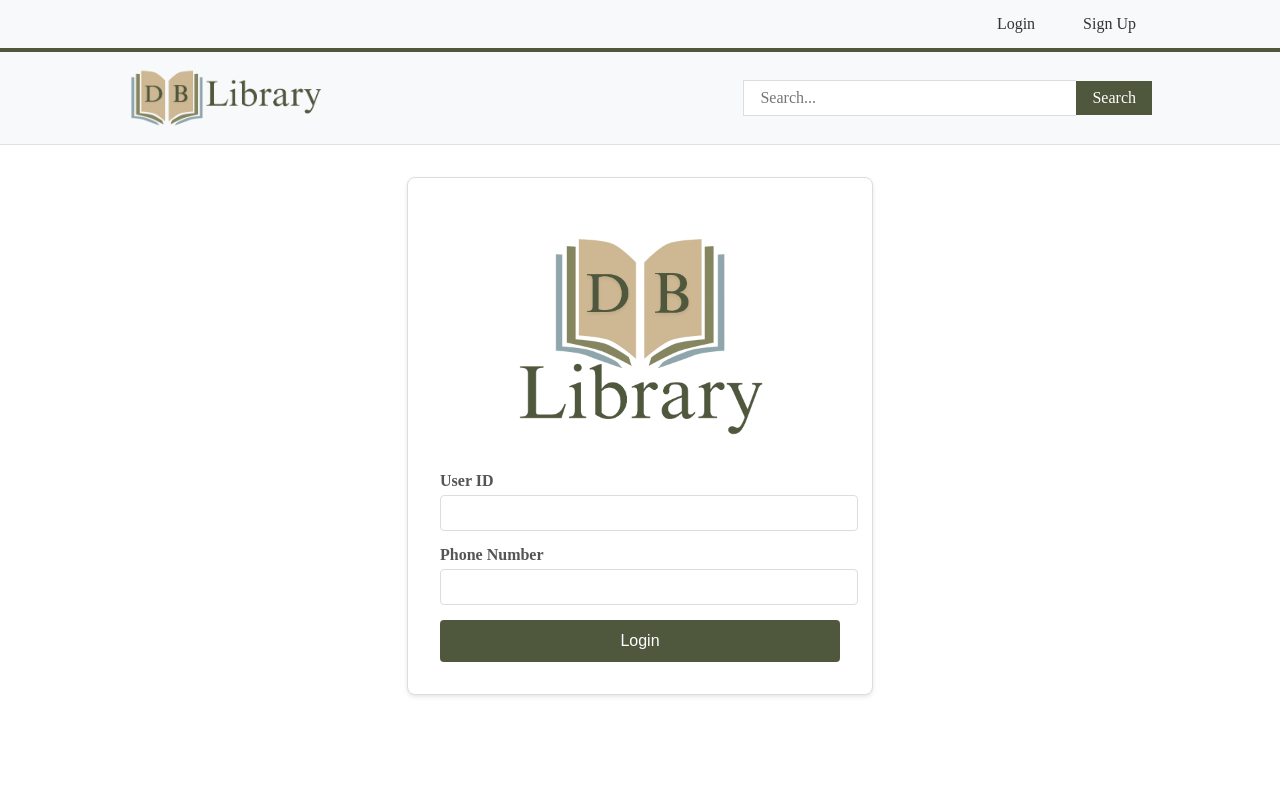
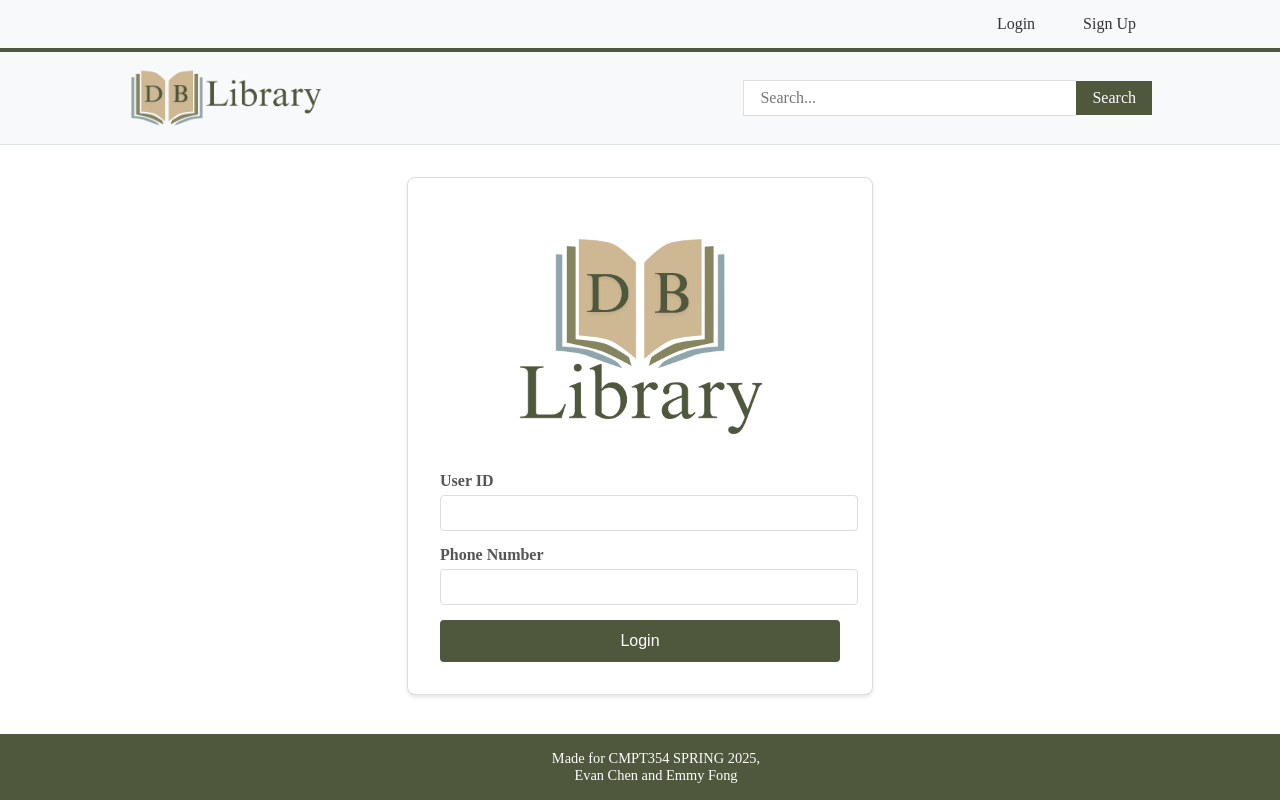
Before and after one commit to EvanDongChen/CMPT354-LibraryDataBase, a React (Create React App) app in the folder frontend/: page /login in a window 1280 px wide. Built offline with nearby package versions, Linux system fonts and the light colour scheme.

Commit message:
Made and styled Footer

```diff
--- a/frontend/src/App.css
+++ b/frontend/src/App.css
@@ -572,3 +572,15 @@ body {
 .nav-link:hover {
   color: #4CAF50;
 }
+
+.footer {
+  background-color: #4f583d;
+  color: white;
+  text-align: center;
+  padding: 1rem;
+  position: fixed;
+  bottom: 0;
+  width: 100%;
+  font-family: "Times New Roman", Times, serif;
+  font-size: 0.9rem;
+}
--- a/frontend/src/App.js
+++ b/frontend/src/App.js
@@ -101,6 +101,10 @@ function App() {
             <Route path="/test" element={<Test />} />
           </Routes>
         </main>
+        <footer className="footer">
+          Made for CMPT354 SPRING 2025,<br />
+          Evan Chen and Emmy Fong
+        </footer>
       </div>
     </BrowserRouter>
   );
```
